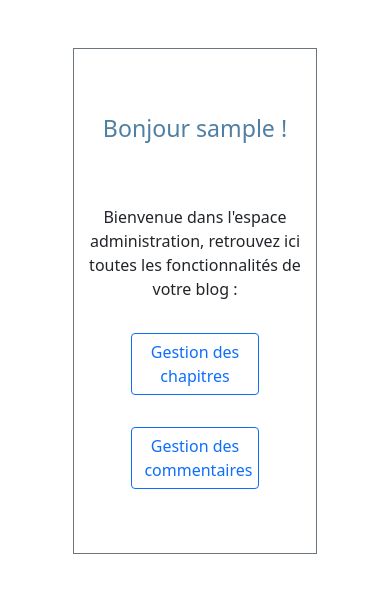
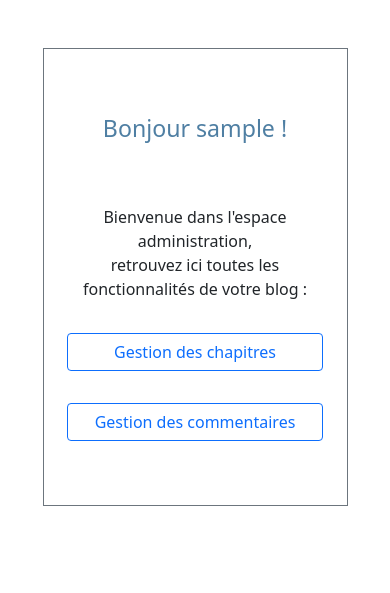
Before and after one commit to claviale/OC-dwj-projet4, a PHP site: template view/backend/admin.php in a window 390 px wide. Shown: the part 72-665 px from the top of the page. Run offline with PHP 8.4, Linux system fonts and the light colour scheme; the template is opened without the code that fills it, so the values that code supplies are empty; the visitor is signed in with stand-in values (Sample User, id 1); some libraries are stand-ins or nearby versions.

Commit message:
modifications responsive

```diff
--- a/view/backend/admin.php
+++ b/view/backend/admin.php
@@ -4,14 +4,14 @@
 
 <div>
 <div class="container">
-        <div class="row col-8 border border-secondary my-5 mx-auto text-center pb-5">
-            <div class="col-12 my-3 ">
+        <div class="row col-10 border border-secondary my-5 mx-auto text-center pb-5">
+            <div class="col-12 my-3">
                         <h3>Bonjour <?php echo $_SESSION['LOGGED_USER'];?> !</h3>
             </div>
             <div class="col-12">
-                <p class="my-3">Bienvenue dans l'espace administration, retrouvez ici toutes les fonctionnalités de votre blog :</p>
-                <a href="index.php?action=chaptersView"><button type="button" class="btn btn-outline-primary col-7 my-3">Gestion des chapitres</button></a>
-                <a href="index.php?action=commentsView"><button type="button" class="btn btn-outline-primary col-7 my-3">Gestion des commentaires</button></a>
+                <p class="my-3">Bienvenue dans l'espace administration, </br> retrouvez ici toutes les fonctionnalités de votre blog :</p>
+                <a href="index.php?action=chaptersView"><button type="button" class="btn btn-outline-primary col-md-6 col-11 my-3">Gestion des chapitres</button></a>
+                <a href="index.php?action=commentsView"><button type="button" class="btn btn-outline-primary col-md-6 col-11 my-3">Gestion des commentaires</button></a>
             </div>
         </div>
 </div>
--- a/view/backend/chapters.php
+++ b/view/backend/chapters.php
@@ -21,7 +21,7 @@
 
 <div class="container">
     <div class="row">
-        <div class="col-12 mb-5">
+        <div class="col-12 mb-5 table-responsive-md">
             <table class="table table-hover table-bordered text-center">
                 <thead>
                     <tr class="table-primary align-middle">
@@ -44,8 +44,8 @@ while ($chapter = $chapters->fetch())
     }
 ?>
                     <tr>
-                    <td scope="row" class="col-2"><?= htmlspecialchars($chapter["title"])?></td>
-                    <td  class="col-7"><?= $chapter["content"] ?></td>
+                    <td scope="row" class="col-sm-2 col-1"><?= htmlspecialchars($chapter["title"])?></td>
+                    <td  class="col-sm-7 col-8"><?= $chapter["content"] ?></td>
                     <td  class="col-1"><?= $chapter["creation_date_fr"]?></td>
 
                     <td class="col-1"><a href="index.php?action=editChapterView&amp;id=<?=$chapter['id']?>"><button type="button" class="btn btn-outline-primary my-1">Modifier</button></a></td>
--- a/view/backend/comments.php
+++ b/view/backend/comments.php
@@ -13,7 +13,7 @@
 
 <div class="container">
     <div class="row">
-        <div class="col-12 mb-5">
+        <div class="col-12 mb-5 table-responsive-md">
             <table class="table table-hover table-bordered text-center">
                 <thead>
                     <tr class="table-primary align-middle">
```
